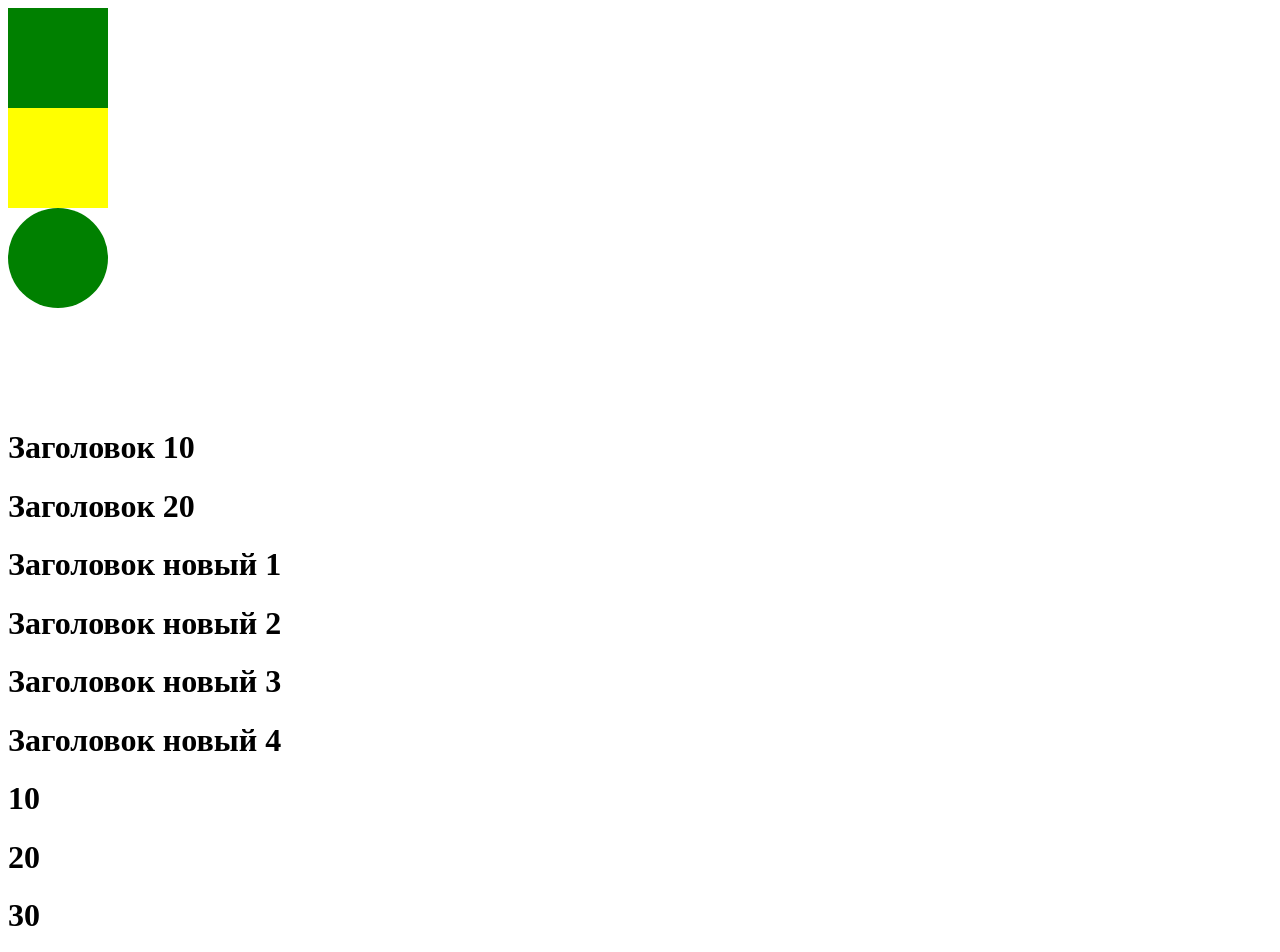
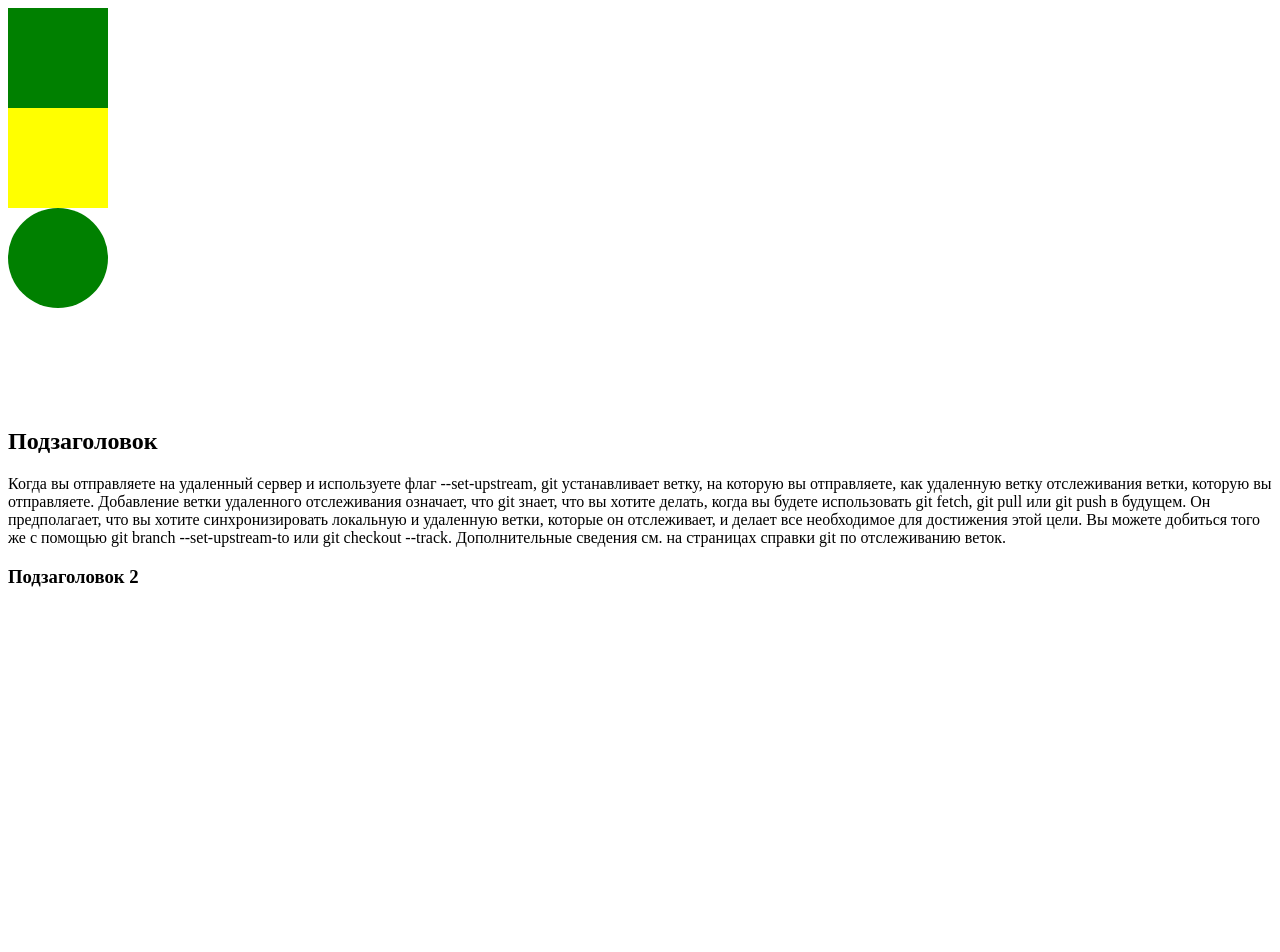
Before and after one commit to Arhidiman/git-test-repo, a React app: page / in a window 1280 px wide. Shown: the top 952 px of the page. After the commit the page ends 800 px from the top, so only its background shows below. Built offline with nearby package versions, Linux system fonts and the light colour scheme.

Commit message:
some commit 3

```diff
--- a/src/App.tsx
+++ b/src/App.tsx
@@ -12,16 +12,6 @@ function App() {
              <div className='circle gray'></div>
 
 
-
-            <h1>Заголовок 10</h1>
-            <h1>Заголовок 20</h1>
-            <h1>Заголовок новый 1</h1>
-            <h1>Заголовок новый 2</h1>
-            <h1>Заголовок новый 3</h1>
-            <h1>Заголовок новый 4</h1>
-            <h1>10</h1>
-            <h1>20</h1>
-            <h1>30</h1>
             <h2>Подзаголовок </h2>
              <p>
                 Когда вы отправляете на удаленный сервер и используете флаг --set-upstream, git устанавливает ветку, на которую вы отправляете,
```
